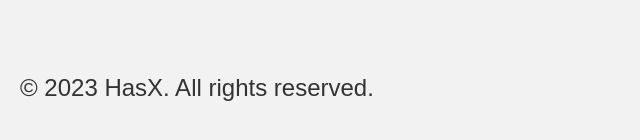
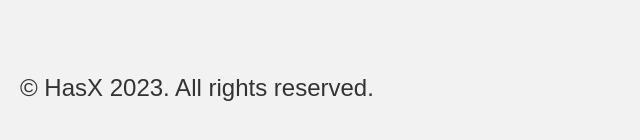
Before and after one commit to Has-X/Has-X.github.io, a plain HTML site: page index.html in a window 1280 px wide. Shown: the part 1014-1154 px from the top of the page, 0-640 px from the left. Drawn offline with nearby package versions, Linux system fonts and the light colour scheme; no server answers.

Commit message:
Smaller bugfixes.

```diff
--- a/index.html
+++ b/index.html
@@ -199,14 +199,14 @@
         </div>
         <div class="boxDraver right">
             <div style=" font-size: 60px">💻</div>
-            <div class="text">I'm working on <a href="https://dsicord.gg/neptune">Neptune</a></div>
+            <div class="text">I'm working on <a href="https://discord.gg/neptune">Neptune</a></div>
         </div>
     </div>
     <div class="line-breaker"></div>
         <div class="text">
-            <p>© <script>
+            <p>© HasX <script>
                 document.write(new Date().getFullYear());
-            </script> HasX. All rights reserved.</p>
+            </script>. All rights reserved.</p>
         </div>
 </body>
 <script src="https://unpkg.com/typeit@8.7.1/dist/index.umd.js"></script>
```
